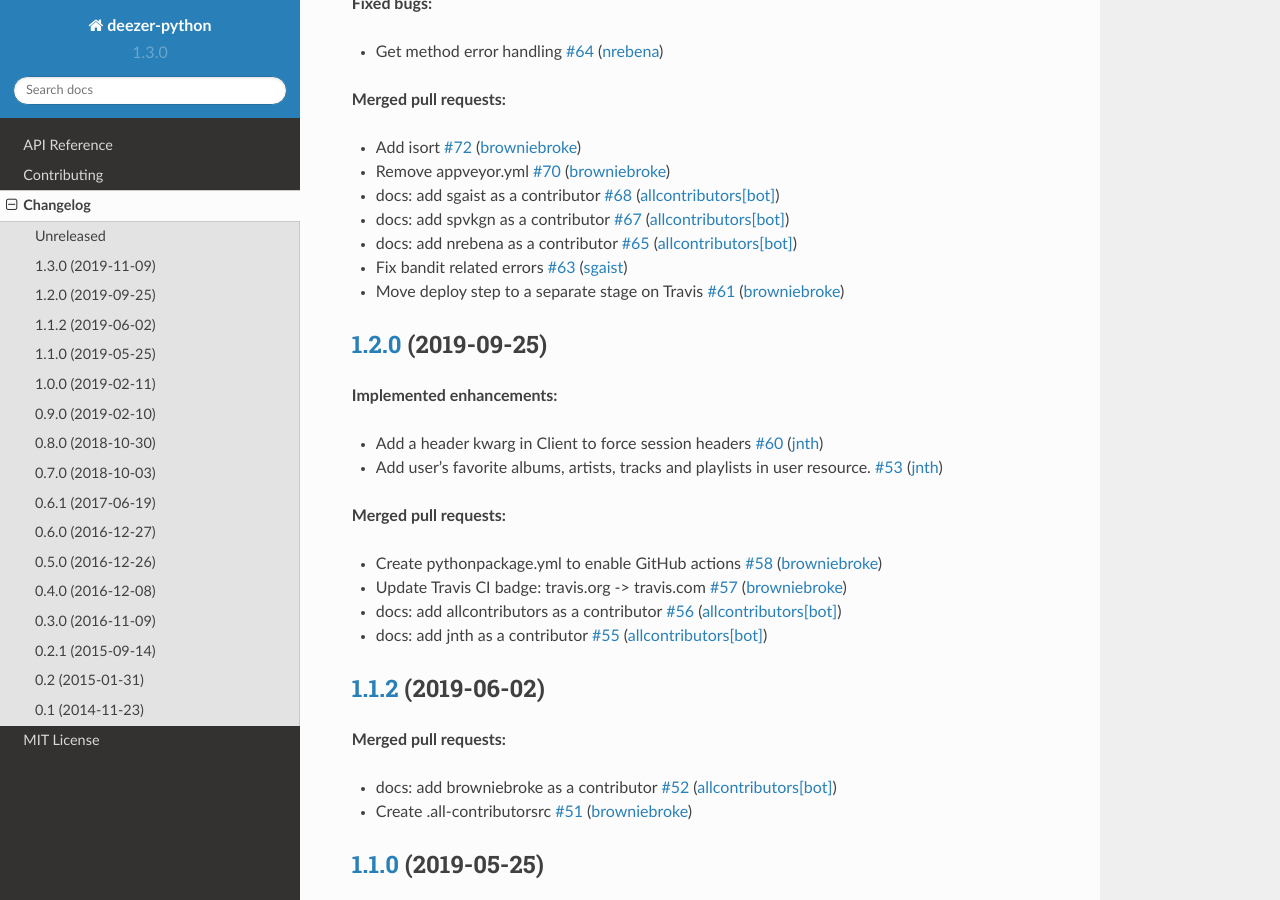
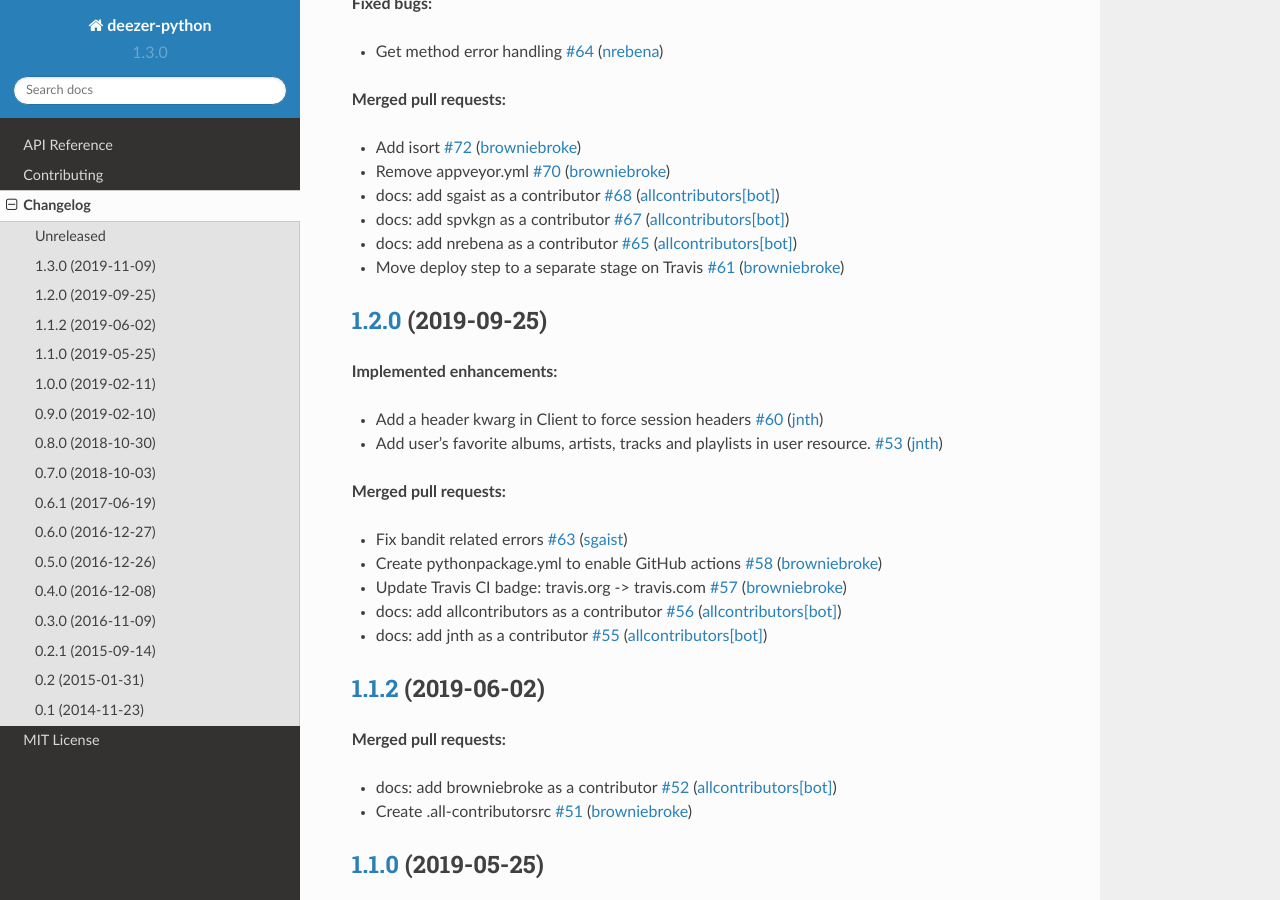
Before and after one commit to springer12/deezer-python, a Sphinx documentation site: the page built from docs/source/changelog.md, in a window 1280 px wide and 900 px high, scrolled down 520 px. Built offline with Sphinx 7.4.7 and the Read the Docs theme 2.0.0, drawn with Linux system fonts in a browser that asks for light colours; part of the change alters nothing that is shown.

```diff
--- a/docs/source/changelog.md
+++ b/docs/source/changelog.md
@@ -25,7 +25,6 @@
 - docs: add sgaist as a contributor [\#68](https://github.com/browniebroke/deezer-python/pull/68) ([allcontributors[bot]](https://github.com/apps/allcontributors))
 - docs: add spvkgn as a contributor [\#67](https://github.com/browniebroke/deezer-python/pull/67) ([allcontributors[bot]](https://github.com/apps/allcontributors))
 - docs: add nrebena as a contributor [\#65](https://github.com/browniebroke/deezer-python/pull/65) ([allcontributors[bot]](https://github.com/apps/allcontributors))
-- Fix bandit related errors [\#63](https://github.com/browniebroke/deezer-python/pull/63) ([sgaist](https://github.com/sgaist))
 - Move deploy step to a separate stage on Travis [\#61](https://github.com/browniebroke/deezer-python/pull/61) ([browniebroke](https://github.com/browniebroke))
 
 ## [1.2.0](https://github.com/browniebroke/deezer-python/tree/1.2.0) (2019-09-25)
@@ -37,6 +36,7 @@
 
 **Merged pull requests:**
 
+- Fix bandit related errors [\#63](https://github.com/browniebroke/deezer-python/pull/63) ([sgaist](https://github.com/sgaist))
 - Create pythonpackage.yml to enable GitHub actions [\#58](https://github.com/browniebroke/deezer-python/pull/58) ([browniebroke](https://github.com/browniebroke))
 - Update Travis CI badge: travis.org -\> travis.com [\#57](https://github.com/browniebroke/deezer-python/pull/57) ([browniebroke](https://github.com/browniebroke))
 - docs: add allcontributors as a contributor [\#56](https://github.com/browniebroke/deezer-python/pull/56) ([allcontributors[bot]](https://github.com/apps/allcontributors))
```
